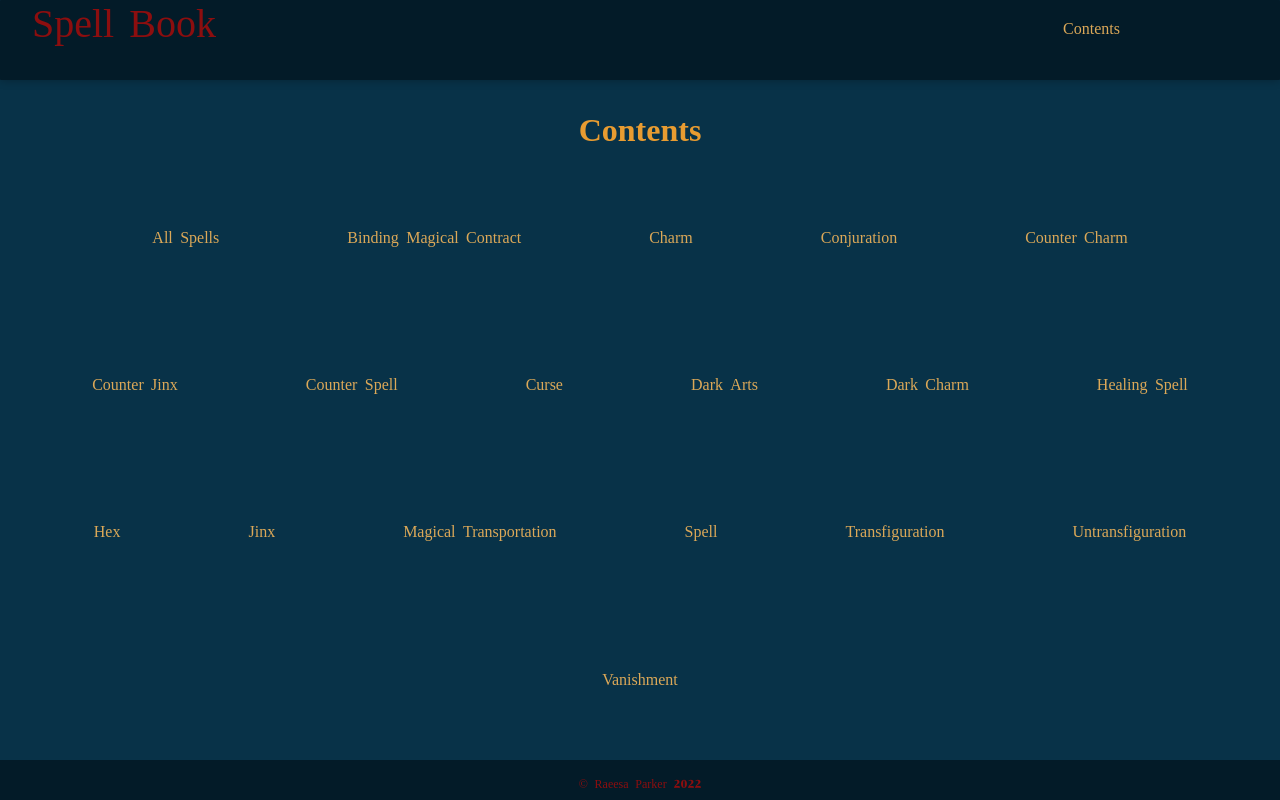
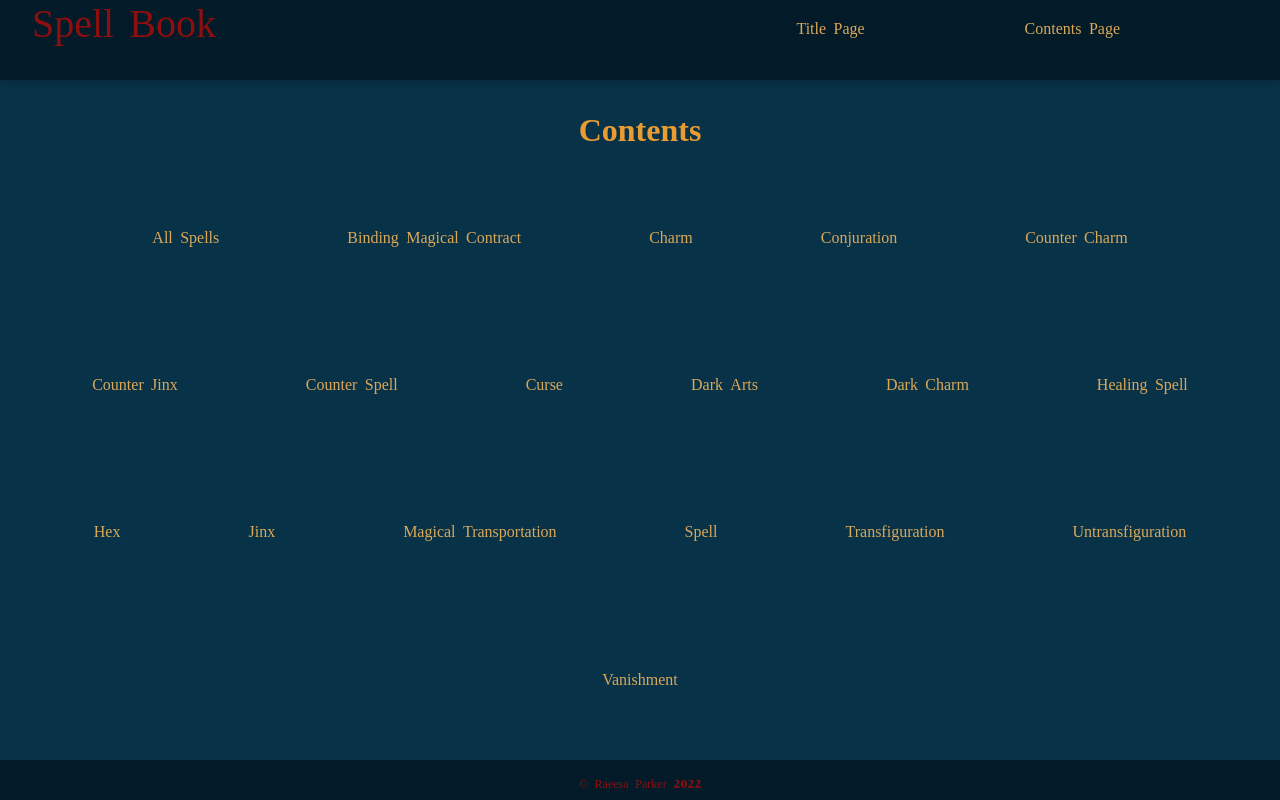
Before and after one commit to RaeesaParker/wizarding-spell-book, a React (Create React App) app: page /menu in a window 1280 px wide. Built offline with nearby package versions, Linux system fonts and the light colour scheme; a web font is replaced by a local one.

Commit message:
Add title page

```diff
--- a/src/App.css
+++ b/src/App.css
@@ -72,6 +72,7 @@ p{
 }
 
 .navbar-brand{
+  flex-grow: 2;
   font-family: var(--titleFont);
   font-size: 2.5rem;
   color: var(--red);
@@ -88,12 +89,12 @@ p{
   justify-content: space-between;
 }
 
-#navbar-contents{
+.navbar-contents{
   color: var(--cream);
   margin-right: 10rem;
 }
 
-#navbar-contents:hover{
+.navbar-contents:hover{
   color: var(--red);
   cursor: pointer;
 }
--- a/src/App.js
+++ b/src/App.js
@@ -10,9 +10,9 @@ function App() {
   return (
     <div >
       <BrowserRouter>
-      <Heading></Heading>
-      <Functionality></Functionality>
-      <Footer></Footer>
+        <Heading></Heading>
+        <Functionality></Functionality>
+        <Footer></Footer>
       </BrowserRouter>
     </div>
   );
--- /dev/null
+++ b/src/components/About.js
@@ -0,0 +1,15 @@
+import React from 'react';
+
+function About(){
+
+  return (
+    <div className='section-menu'>
+
+      <h2>Welcome to your Spell Book!</h2>
+
+    </div>
+  )
+
+}
+
+export default About;
--- a/src/components/Menu.js
+++ b/src/components/Menu.js
@@ -21,7 +21,6 @@ function Menu(props){
     if (id == 0){
       chosenPageName = " ";
     }
-
     props.setChosenPage(chosenPageName)
   }
 
--- a/src/components/SpellPage.js
+++ b/src/components/SpellPage.js
@@ -43,7 +43,7 @@ function SpellPage(props) {
     getSpells();
   }, [props.chosenPage]);
 
-
+  // Sort the spells by alphabetical order
   function sortSpells(dataSpells){
     dataSpells.sort(function(a, b) {
       var textA = a.name.toUpperCase();
--- a/src/components/functionality.js
+++ b/src/components/functionality.js
@@ -2,6 +2,7 @@ import React from 'react';
 import { useState, useEffect } from 'react';
 import { Routes , Route } from 'react-router-dom';
 import Menu from './Menu';
+import About from './About';
 import SpellPage from'./SpellPage';
 
 function Functionality(){
@@ -17,9 +18,14 @@ function Functionality(){
           element={<Menu chosenPage={chosenPage} setChosenPage={setChosenPage}></Menu>}
         />
         <Route
+          path='/home'
+          element={<About></About>}
+        />
+        <Route
           path ={`/spells`}
           element= {<SpellPage chosenPage={chosenPage} setChosenPage={setChosenPage}></SpellPage>}
         />
+
       </Routes>
       </div>
   )
--- a/src/components/header.js
+++ b/src/components/header.js
@@ -15,12 +15,16 @@ function Heading(){
       <nav className="navbar navbar-expand-lg  navbar-customise">
         <div className="navbar-container">
 
-          <Link to={'/menu'}>
-            <a className="navbar-brand">Spell Book</a>
+          <Link className="navbar-brand" to={'/home'}>
+            <a>Spell Book</a>
           </Link>
 
-          <Link to={'/menu'} >
-            <a id="navbar-contents">Contents</a>
+          <Link class="navbar-contents" to={'/home'} >
+            <a>Title Page</a>
+          </Link>
+
+          <Link class="navbar-contents" to={'/menu'} >
+            <a>Contents Page</a>
           </Link>
 
         </div>
```
